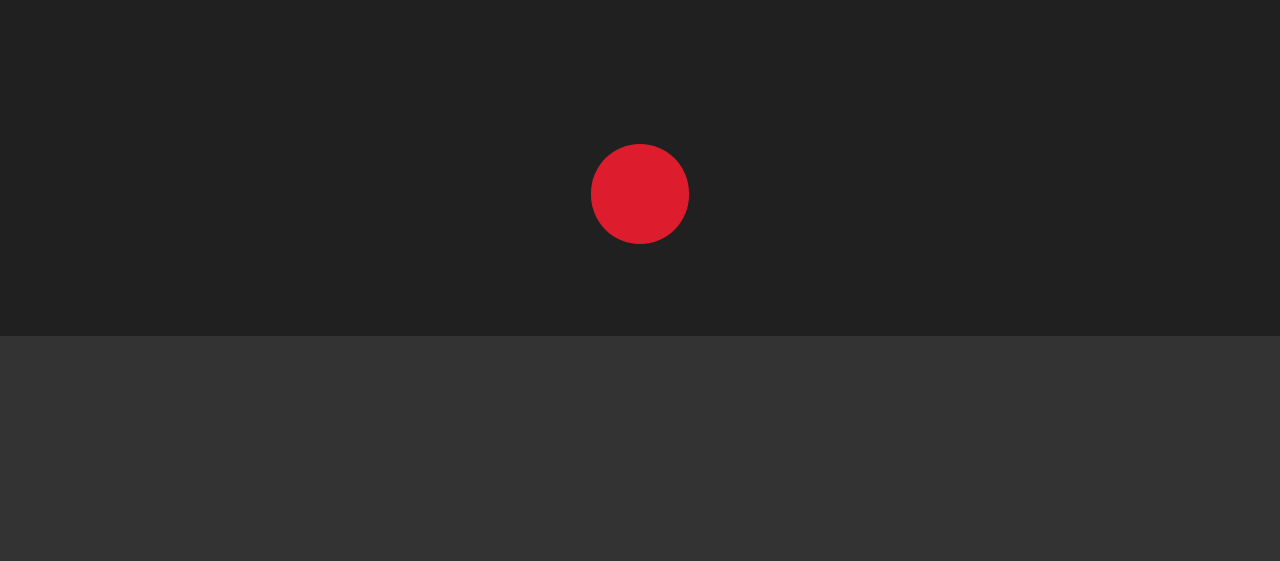
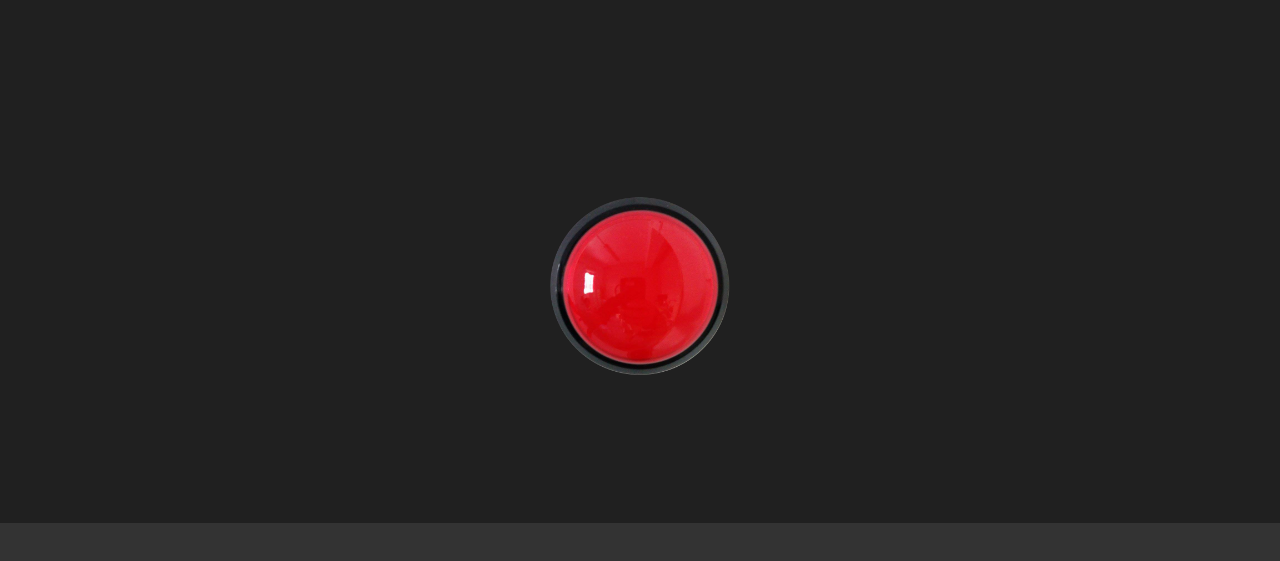
Before and after one commit to iamdoron/redButton, a plain HTML site: page index.html in a window 1280 px wide. Shown: the part 91-652 px from the top of the page. Drawn offline with Linux system fonts and the light colour scheme.

Commit message:
change to a red button image

```diff
--- a/default.css
+++ b/default.css
@@ -422,10 +422,10 @@
 	#banner .button
 	{
 		margin-top: 3em;
-		background: #dd1c2d !important;
-		width: 10px;
-		height: 100px;
-		border-radius: 100px;
+		background: none !important;
+		/*width: 100px;*/
+		/*height: 100px;*/
+		/*border-radius: 100px;*/
 	}
 
 /*********************************************************************************/
--- a/index.html
+++ b/index.html
@@ -36,7 +36,7 @@ Released   : 20140309
 		<div class="container">
 			<div class="title">
 			<ul class="actions">
-				<li><a href="#" id="red-btn" class="button"></a></li>
+				<li><a href="#" id="red-btn" class="button"><img width="200px" src="redbutton.png" alt="a red button" /></a></li>
 			</ul>
 		</div>
 	</div>
```
Also changed, not shown: redbutton.png (added).
